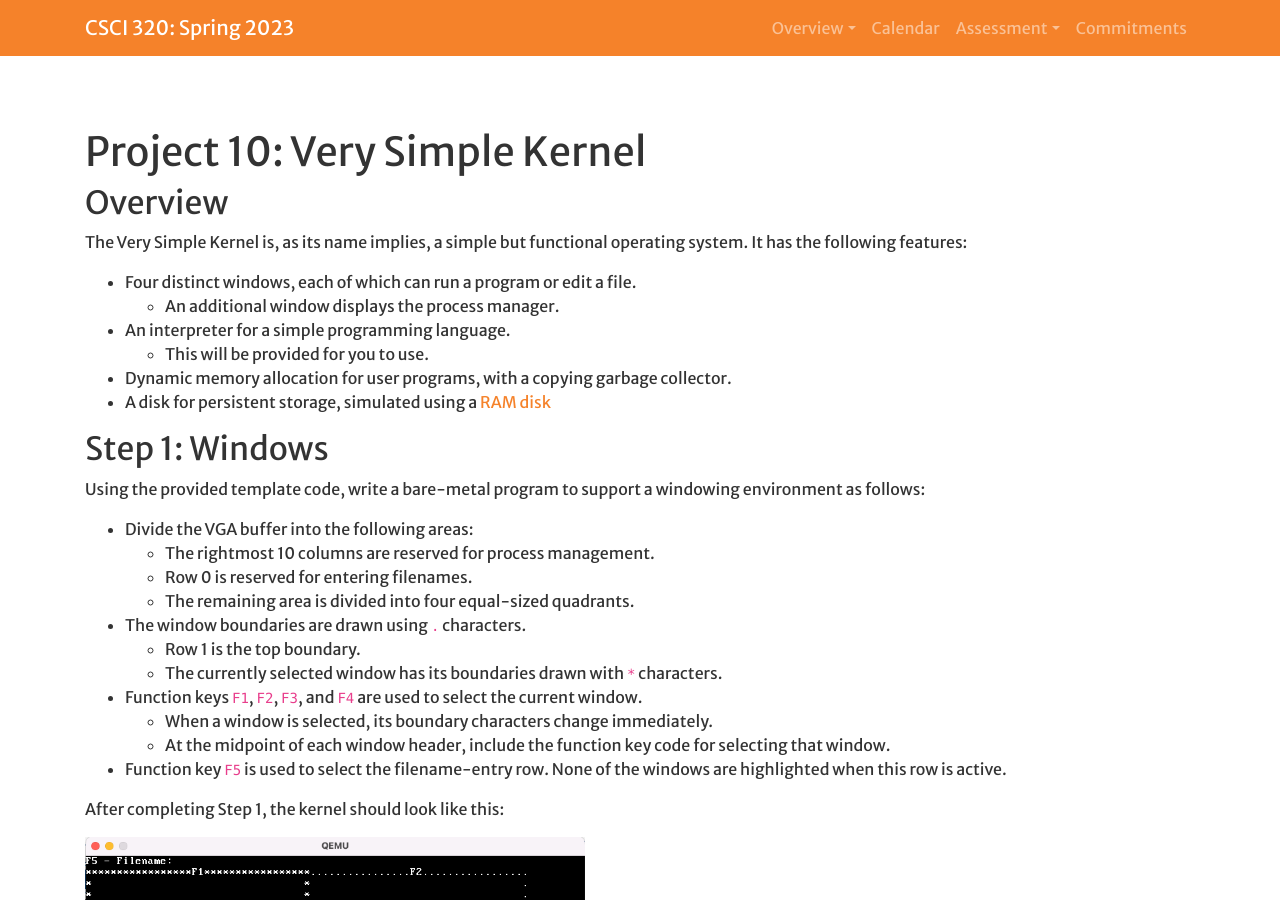
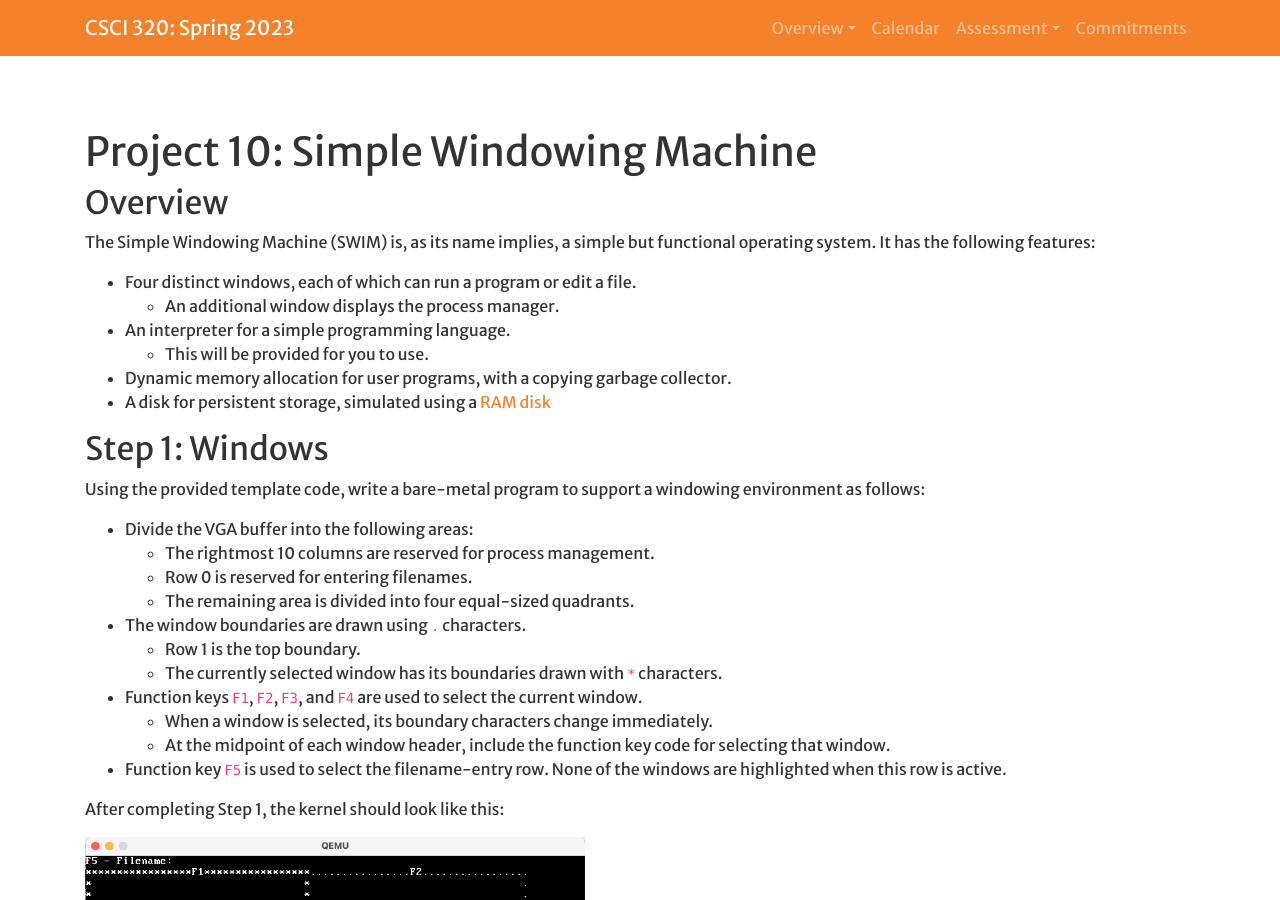
Before and after one commit to Hendrix-CS/csci320, a Jekyll site: the page built from projects/swim.md, in a window 1280 px wide and 900 px high. Built offline with Jekyll 4.4.1, drawn with Linux system fonts in a browser that asks for light colours; a script that is not in the unit is left out; our own code applies the rules of GitHub Pages for plain Markdown files.

Commit message:
Renamed to SWIM.

```diff
--- a/projects/vsk.md
+++ b/projects/swim.md
@@ -2,13 +2,13 @@
 layout: work
 type: Project
 num: 10
-worktitle: Very Simple Kernel
+worktitle: Simple Windowing Machine
 ---
 
 ## Overview
 
-The Very Simple Kernel is, as its name implies, a simple but functional operating
-system. It has the following features:
+The Simple Windowing Machine (SWIM) is, as its name implies, a simple but
+functional operating system. It has the following features:
 
 * Four distinct windows, each of which can run a program or edit a file.
   * An additional window displays the process manager.
```
